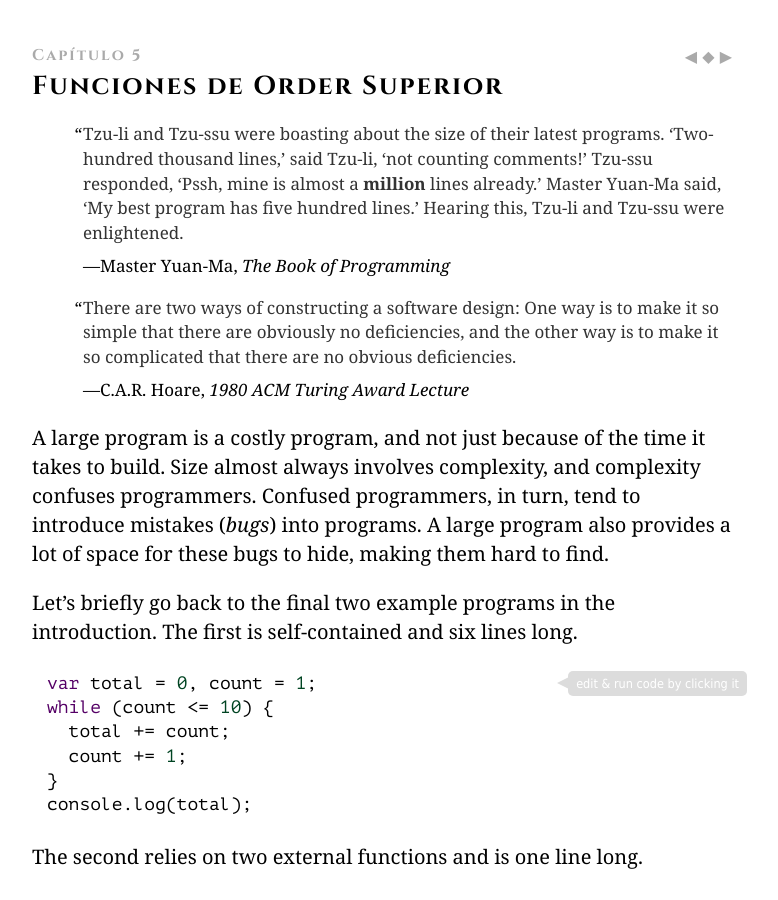
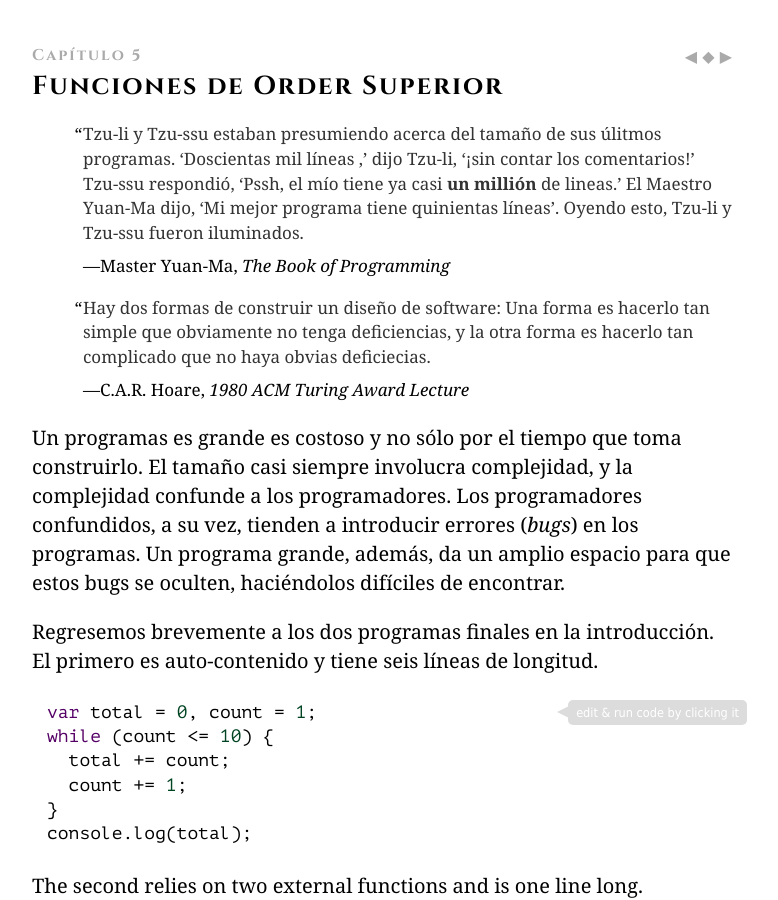
Before and after one commit to hectorip/Eloquent-JavaScript-ES-online, a Jekyll site: the page chapters/05_higher_order.html, which Jekyll copies as it is, in a window 1280 px wide and 900 px high. Shown: the whole window, without its empty margins (258-1036 px from the left). Built offline with Jekyll 4.4.1, drawn with Linux system fonts in a browser that asks for light colours; nearby versions of some CDN libraries; library files that are not in the unit come from our copies.

Commit message:
Intro capítulo 5

```diff
--- a/chapters/05_higher_order.html
+++ b/chapters/05_higher_order.html
@@ -29,30 +29,29 @@
 
 <h1><div class=chap_num>Capítulo 5</div>Funciones de Order Superior</h1>
 <blockquote>
-<p><a class=p_ident id="p_18CYJsdOxo" href="#p_18CYJsdOxo"></a>Tzu-li and Tzu-ssu were
-boasting about the size of their latest programs. ‘Two-hundred
-thousand lines,’ said Tzu-li, ‘not counting comments!’ Tzu-ssu
-responded, ‘Pssh, mine is almost a <strong>million</strong> lines already.’ Master
-Yuan-Ma said, ‘My best program has five hundred lines.’ Hearing this,
-Tzu-li and Tzu-ssu were enlightened.</p>
+<p><a class=p_ident id="p_d9yJjP1rjg" href="#p_d9yJjP1rjg"></a>Tzu-li y Tzu-ssu estaban
+presumiendo acerca del tamaño de sus úlitmos programas. ‘Doscientas mil líneas
+,’ dijo Tzu-li, ‘¡sin contar los comentarios!’ Tzu-ssu
+respondió, ‘Pssh, el mío tiene ya casi <strong>un millión</strong> de lineas.’ El Maestro
+Yuan-Ma dijo, ‘Mi mejor programa tiene quinientas líneas’. Oyendo esto,
+Tzu-li y Tzu-ssu fueron iluminados.</p>
  <footer>Master Yuan-Ma, <cite>The Book of Programming</cite></footer>
 </blockquote>
 <blockquote>
-<p><a class=p_ident id="p_MZD8y19lPz" href="#p_MZD8y19lPz"></a>There are two ways of constructing a software
-design: One way is to make it so simple that there are obviously no
-deficiencies, and the other way is to make it so complicated that
-there are no obvious deficiencies.</p>
+<p><a class=p_ident id="p_vZQpWnRskH" href="#p_vZQpWnRskH"></a>Hay dos formas de construir un diseño de
+software: Una forma es hacerlo tan simple que obviamente no tenga
+deficiencias, y la otra forma es hacerlo tan complicado que
+no haya obvias deficiecias.</p>
  <footer>C.A.R. Hoare, <cite>1980 ACM Turing Award Lecture</cite></footer>
 </blockquote>
-<p><a class=p_ident id="p_1SpKr5NIrc" href="#p_1SpKr5NIrc"></a>A large program is a costly program, and not just
-because of the time it takes to build. Size almost always involves
-complexity, and complexity confuses programmers. Confused
-programmers, in turn, tend to introduce mistakes (<em>bugs</em>) into
-programs. A large program also provides a lot of space for these bugs
-to hide, making them hard to find.</p>
-<p><a class=p_ident id="p_ethH+CXxsM" href="#p_ethH+CXxsM"></a>Let&#8217;s briefly go back to the final two example
-programs in the introduction. The first is self-contained and six
-lines long.</p>
+<p><a class=p_ident id="p_FjrkWPkt9y" href="#p_FjrkWPkt9y"></a>Un programas es grande es costoso y no sólo
+por el tiempo que toma construirlo. El tamaño casi siempre involucra
+complejidad, y la complejidad confunde a los programadores. Los
+programadores confundidos, a su vez, tienden a introducir errores
+(<em>bugs</em>) en los programas. Un programa grande, además, da un amplio
+espacio para que estos bugs se oculten, haciéndolos difíciles de encontrar.</p>
+<p><a class=p_ident id="p_gTGC1t2oUz" href="#p_gTGC1t2oUz"></a>Regresemos brevemente a los dos programas finales
+en la introducción. El primero es auto-contenido y tiene seis líneas de longitud.</p>
 <pre data-language="javascript" class="snippet cm-s-default"><a class=c_ident id="c_W93KRCwXP0" href="#c_W93KRCwXP0"></a><span class="cm-keyword">var</span> <span class="cm-variable">total</span> <span class="cm-operator">=</span> <span class="cm-number">0</span>, <span class="cm-variable">count</span> <span class="cm-operator">=</span> <span class="cm-number">1</span>;
 <span class="cm-keyword">while</span> (<span class="cm-variable">count</span> <span class="cm-operator">&lt;=</span> <span class="cm-number">10</span>) {
   <span class="cm-variable">total</span> <span class="cm-operator">+=</span> <span class="cm-variable">count</span>;
```
Also changed, not shown: 1 other file.
